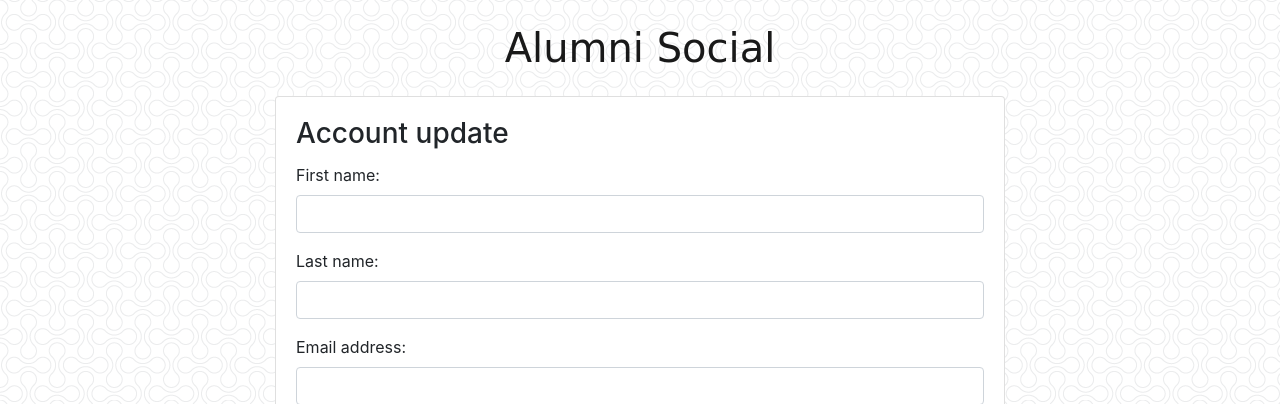
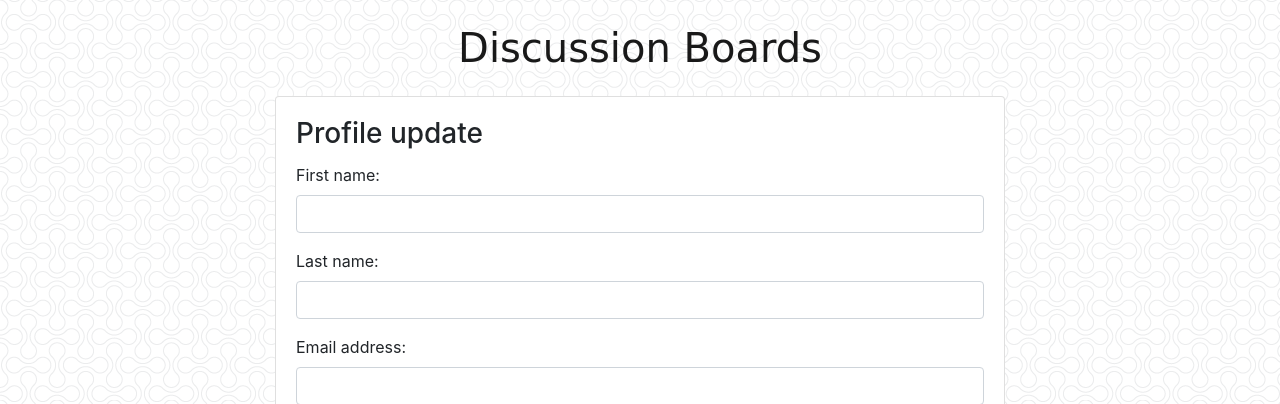
Before and after one commit to krdpk17/django-alumni, a Django app: template alumnisystem/templates/account_update.html in a window 1280 px wide. Shown: the top 404 px of the page. Run offline with Django 3.2, Linux system fonts and the light colour scheme; the template is opened without the code that fills it: values that come from a table or form of the project are taken from there, others are empty; some libraries are stand-ins or nearby versions; some web fonts are replaced.

Commit message:
refactored common code for signup and login and Also disabled old base.html

```diff
--- a/alumnisystem/templates/account_update.html
+++ b/alumnisystem/templates/account_update.html
@@ -1,3 +1,3 @@
 {% extends 'signup.html' %}
-{% block title %}Account update{% endblock title %}
-{% block heading %}Account update{% endblock heading %}
+{% block title %}Profile update{% endblock title %}
+{% block heading %}Profile update{% endblock heading %}
--- /dev/null
+++ b/alumnisystem/templates/base_accounts.html
@@ -0,0 +1,17 @@
+{% extends 'board_base.html' %}
+
+{% load static %}
+
+{% block stylesheet %}
+  <link rel="stylesheet" href="{% static 'css/accounts.css' %}">
+{% endblock %}
+
+{% block body %}
+  <div class="container">
+    <h1 class="text-center logo my-4">
+      <a href="{% url 'home' %}">Discussion Boards</a>
+    </h1>
+    {% block content %}
+    {% endblock %}
+  </div>
+{% endblock %}
--- a/alumnisystem/templates/signup.html
+++ b/alumnisystem/templates/signup.html
@@ -1,21 +1,13 @@
-{% extends 'board_base.html' %}
+{% extends 'base_accounts.html' %}
 
-{% load static %}
+{% block title %}Sign up to Alumni Social{% endblock %}
 
-{% block stylesheet %}
-  <link rel="stylesheet" href="{% static 'css/accounts.css' %}">
-{% endblock %}
-
-{% block body %}
-  <div class="container">
-    <h1 class="text-center logo my-4">
-      <a href="{% url 'home' %}">Alumni Social</a>
-    </h1>
+{% block content %}
   <div class="row justify-content-center">
     <div class="col-lg-8 col-md-10 col-sm-12">
       <div class="card">
         <div class="card-body">
-            <h3 class="card-title">{% block  heading %}Sign up{% endblock heading  %}</h3>
+          <h3 class="card-title">{% block heading %}Sign up{% endblock heading %}</h3>
           <form method="post" novalidate>
             {% csrf_token %}
             {% include 'includes/form.html' with form=form %}
@@ -24,8 +16,7 @@
           </form>
         </div>
         <div class="card-footer text-muted text-center">
-            Already have an account? <a href="#">Log in</a>
-          </div>
+          Already have an account? <a href="{% url 'login' %}">Log in</a>
         </div>
       </div>
     </div>
```
Also changed, not shown: alumnisystem/templates/registration/login.html (+4 -13 lines), alumnisystem/db.sqlite3, alumnisystem/templates/base_old.html (renamed from alumnisystem/templates/base.html). Lines whose indentation alone changed are shown as unchanged.
